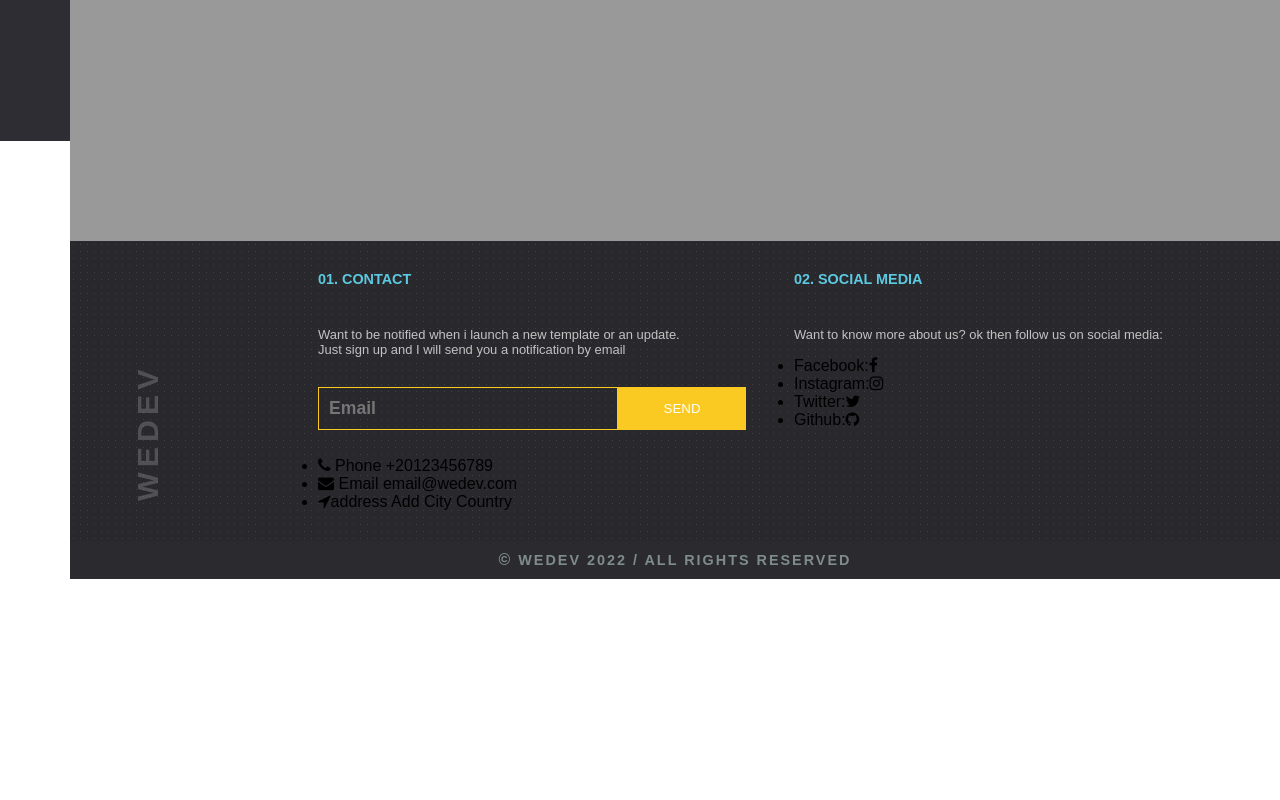
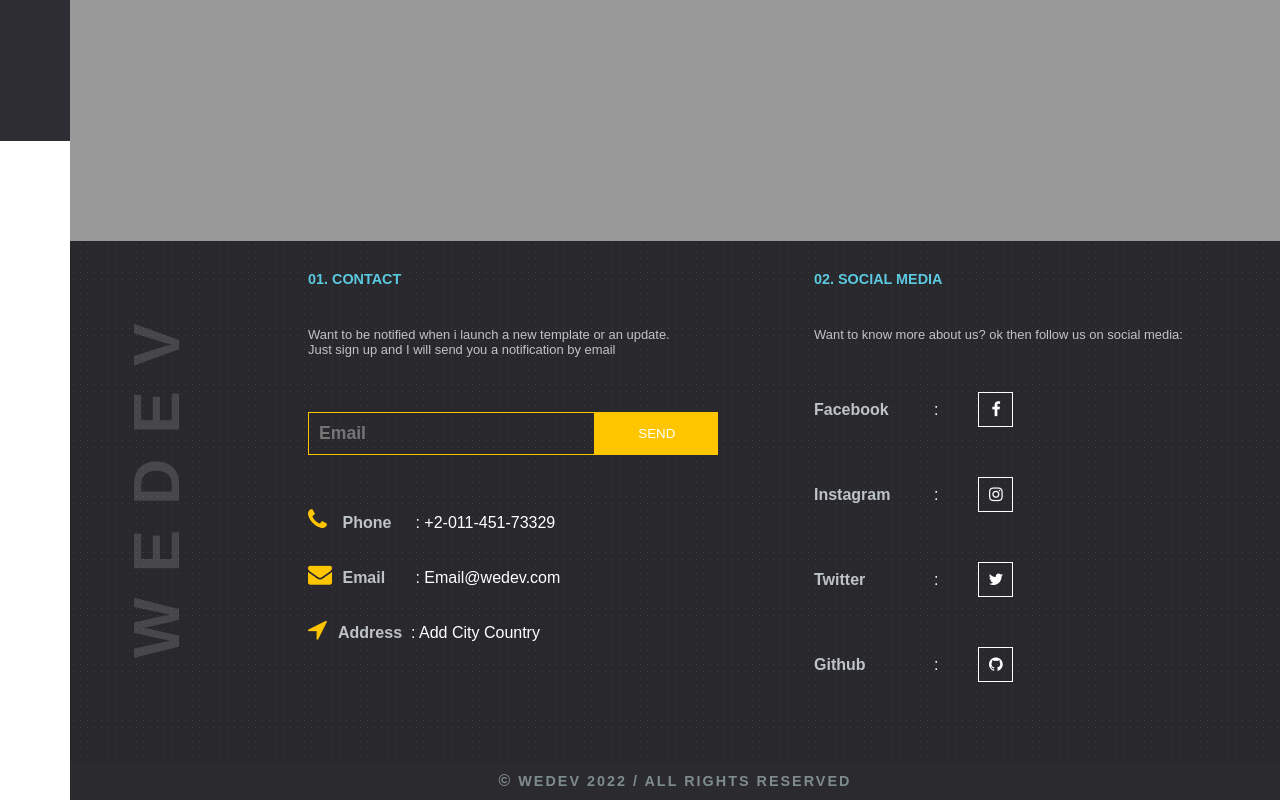
Before and after one commit to moaelkady/PSG-Theme-A-Pug-Sass-and-Gulp-Project, a website: page stage/html/index.pug in a window 1280 px wide. Shown: the part 659-1459 px from the top of the page. Before the commit the page ends 1238 px from the top, so only its background shows below. Drawn offline with nearby package versions, Linux system fonts and the light colour scheme; files that its build step writes are made by us from their sources; files whose address does not match are found by name.

Commit message:
finished footer header and sidebar

```diff
--- a/stage/css/sass/layout/_footer.scss
+++ b/stage/css/sass/layout/_footer.scss
@@ -16,14 +16,13 @@
       position: relative;
       h3 {
         font-weight: 600;
-        font-size: 1.9em;
+        font-size: 4em;
         color: $flatWhiteAlt;
         text-transform: uppercase;
-        letter-spacing: 5px;
+        letter-spacing: 25px;
         position: absolute;
-        bottom: -25px;
-        left: 80px;
-        margin-left: -30px;
+        bottom: 0;
+        left: 40px;
         transform: rotate(270deg);
         transform-origin: 0 0;
       }
@@ -45,14 +44,15 @@
       }
     }
     .middle {
+      margin-right: 50px;
       form {
         position: relative;
         width: 90%;
-            margin-top: 30px;
+        margin-top: 55px;
         input[type="email"] {
           position: absolute;
           width: 70%;
-                top:0;
+          top: 0;
           left: 0;
           padding: 10px;
           background-color: transparent;
@@ -74,14 +74,80 @@
           background-color: $primary;
           color: $flatWhite;
           border: none;
+          cursor: pointer;
+          &:hover {
+            background-color: $primaryAlt;
+
+          }
         }
       }
       ul {
-            margin-top: 100px;
+        margin-top: 150px;
+        list-style: none;
+        color: $flatSilver;
+        li {
+          margin-bottom: 30px;
+          span {
+            i {
+              color: $primary;
+              font-size: 1.5em;
+              width: 30px;
+            }
+            a {
+              text-decoration: none;
+              color: $flatWhite;
+              &:hover {
+                color: $primary;
+              }
+            }
+          }
+          span.element {
+            font-weight: 600;
+            display: inline-block;
+            width: 73px;
+          }
+          span.description {
+            color: $flatWhite
+          }
+        }
       }
     }
     .right {
+      ul {
+        list-style: none;
+        margin-top: 50px;
+        li {
+          margin-bottom: 50px;
+          span {
 
+          }
+          span.element {
+            color: $flatSilver;
+            font-weight: 600;
+            display: inline-block;
+            width: 120px;
+          }
+          span.description {
+            color: $flatWhite;
+            a {
+              text-decoration: none;
+              color: $flatWhite;
+              border: 1px solid $flatWhite;
+              display: inline-block;
+              text-align: center;
+              width: 35px;
+              height: 35px;
+              &:hover {
+                color: $primary;
+                border: 1px solid $primary
+              }
+              i{
+                margin-top: 8px;
+              }
+            }
+          }
+        }
+      }
     }
   }
   .footer-banner {
--- a/stage/css/sass/variables/_colors.scss
+++ b/stage/css/sass/variables/_colors.scss
@@ -1,5 +1,5 @@
-$primary: #FACA22;
-$primaryAlt: #FCC925;
+$primary: #ffc600;
+$primaryAlt: #fdd23d;
 
 $flatBlue: #5bc9e0;
 $flatBlueAlt: #2980b9;
@@ -14,4 +14,4 @@ $flatBlack: #2B2A2F;
 $flatBlackAlt: #2E2D33;
 
 $flatWhite: #ffffff;
-$flatWhiteAlt: #ffffff30;
+$flatWhiteAlt: #ffffff24;
--- a/stage/html/pug/layout/footer.pug
+++ b/stage/html/pug/layout/footer.pug
@@ -10,30 +10,36 @@
       ul
          li
             span <i class="fa fa-phone"></i>
-            span Phone
-            span +20123456789
+            span.element Phone
+            span.description :
+               a(href='tel:+201154173329') +2-011-451-73329
          li
             span <i class="fa fa-solid fa-envelope"></i>
-            span Email
-            span email@wedev.com
+            span.element Email
+            span.description :
+               a(href='mailto:mohameda.elqady@gmail.com') Email@wedev.com
          li
             span <i class="fa fa-location-arrow"></i>
-            span address
-            span Add City Country
+            span.element Address
+            span.description : Add City Country
 
    .right
       h3 02. Social Media
       p Want to know more about us? ok then follow us on social media:
       ul
          li
-            span Facebook:
-            span <i class="fa fa-facebook"></i>
+            span.element Facebook
+            span.description : &nbsp;&nbsp;&nbsp;&nbsp;&nbsp;&nbsp;&nbsp;&nbsp;
+               a(href='#') <i class="fa fa-facebook"></i>
          li
-            span Instagram:
-            span <i class="fa fa-instagram"></i>
+            span.element Instagram
+            span.description : &nbsp;&nbsp;&nbsp;&nbsp;&nbsp;&nbsp;&nbsp;&nbsp;
+               a(href='#') <i class="fa fa-instagram"></i>
          li
-            span Twitter:
-            span <i class="fa fa-twitter"></i>
+            span.element Twitter
+            span.description : &nbsp;&nbsp;&nbsp;&nbsp;&nbsp;&nbsp;&nbsp;&nbsp;
+               a(href='#') <i class="fa fa-twitter"></i>
          li
-            span Github:
-            span <i class="fa fa-github"></i>
+            span.element Github
+            span.description : &nbsp;&nbsp;&nbsp;&nbsp;&nbsp;&nbsp;&nbsp;&nbsp;
+               a(href='#') <i class="fa fa-github"></i>
```
Also changed, not shown: dist/about.html, dist/contactus.html, dist/css/main.css, dist/index.html, dist/order.html, dist/portfolio.html, 1 other file. Lines whose indentation alone changed are shown as unchanged.
